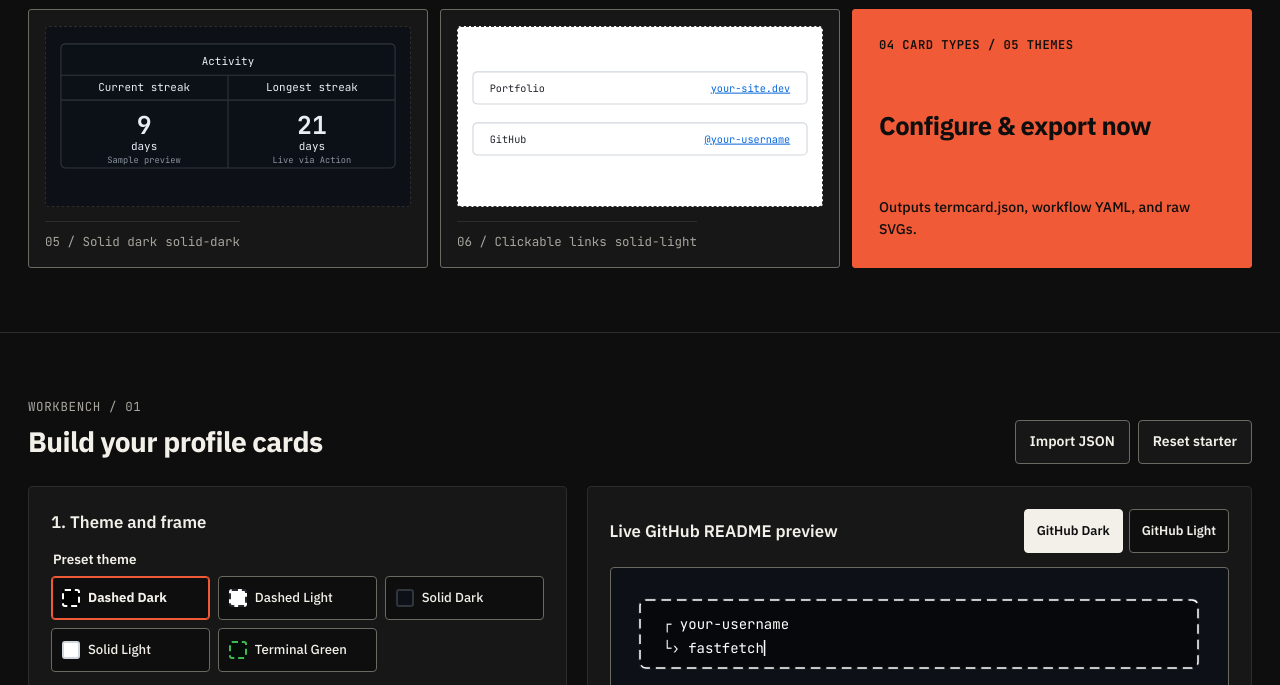
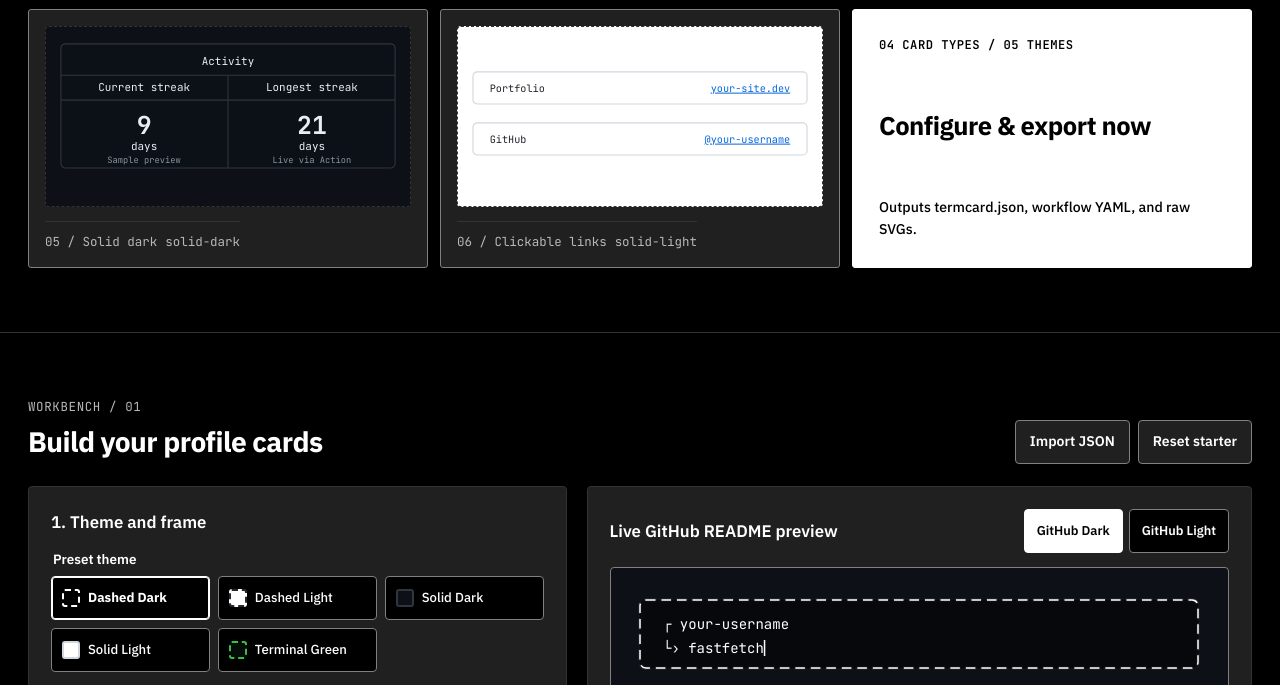
Before and after one commit to actions-marketplace-validations/bagasadh_termcard, a plain HTML site: page web/index.html in a window 1280 px wide. Shown: the part 669-1354 px from the top of the page. Drawn offline with Linux system fonts and the light colour scheme.

Commit message:
style(web): switch builder palette to monochrome #000000 #202020 #ffffff

```diff
--- a/web/styles.css
+++ b/web/styles.css
@@ -1,53 +1,53 @@
-/* Palette tokens verified against WCAG AA (4.5:1 text, 3:1 UI borders) in dark and light modes. */
+/* Monochrome palette (#000000, #202020, #ffffff) verified against WCAG AA in dark and light modes. */
 :root,
 [data-theme="dark"] {
-  --bg: #0e0e0e;
-  --surface: #171717;
-  --surface-2: #20201e;
-  --text: #f2f0e9;
-  --muted: #a8a59e;
-  --border: #6b6962;
-  --hairline: #2d2c29;
-  --accent: #f05a36;
-  --accent-hover: #ff704d;
-  --accent-ink: #0e0e0e;
-  --bone: #efede6;
-  --bone-ink: #141414;
-  --bone-muted: #4a4843;
-  --bone-border: #8a867d;
-  --focus: #f59e0b;
-  --status-bg: #0f2918;
-  --status-ink: #bbf7d0;
-  --status-border: #3fb950;
-  --error-bg: #361212;
-  --error-ink: #fecaca;
-  --error-border: #f87171;
-  --code-bg: #111110;
+  --bg: #000000;
+  --surface: #202020;
+  --surface-2: #2c2c2c;
+  --text: #ffffff;
+  --muted: #b8b8b8;
+  --border: #808080;
+  --hairline: #333333;
+  --accent: #ffffff;
+  --accent-hover: #e0e0e0;
+  --accent-ink: #000000;
+  --bone: #ffffff;
+  --bone-ink: #000000;
+  --bone-muted: #525252;
+  --bone-border: #767676;
+  --focus: #ffffff;
+  --status-bg: #202020;
+  --status-ink: #ffffff;
+  --status-border: #ffffff;
+  --error-bg: #ffffff;
+  --error-ink: #000000;
+  --error-border: #ffffff;
+  --code-bg: #121212;
 }
 
 [data-theme="light"] {
-  --bg: #f2f0e9;
-  --surface: #ffffff;
-  --surface-2: #e9e5da;
-  --text: #161614;
-  --muted: #52504a;
-  --border: #8a867d;
-  --hairline: #d4d0c5;
-  --accent: #c13211;
-  --accent-hover: #a1280c;
+  --bg: #ffffff;
+  --surface: #f4f4f4;
+  --surface-2: #e6e6e6;
+  --text: #000000;
+  --muted: #525252;
+  --border: #767676;
+  --hairline: #d6d6d6;
+  --accent: #202020;
+  --accent-hover: #000000;
   --accent-ink: #ffffff;
-  --bone: #141414;
-  --bone-ink: #f2f0e9;
-  --bone-muted: #b0ada5;
-  --bone-border: #6b6962;
-  --focus: #b82e0f;
-  --status-bg: #e7f6ec;
-  --status-ink: #0f4c25;
-  --status-border: #2f855a;
-  --error-bg: #fde8e8;
-  --error-ink: #7f1d1d;
-  --error-border: #c53030;
-  --code-bg: #f8f7f2;
+  --bone: #202020;
+  --bone-ink: #ffffff;
+  --bone-muted: #c2c2c2;
+  --bone-border: #8a8a8a;
+  --focus: #000000;
+  --status-bg: #f4f4f4;
+  --status-ink: #000000;
+  --status-border: #202020;
+  --error-bg: #000000;
+  --error-ink: #ffffff;
+  --error-border: #000000;
+  --code-bg: #f4f4f4;
 }
 
 *,
@@ -287,7 +287,23 @@ pre,
 }
 
 .btn-secondary-bone:hover {
-  background: rgba(128, 128, 128, 0.14);
+  background: rgba(128, 128, 128, 0.16);
+}
+
+.tile-brand .btn-primary {
+  background: var(--bone-ink);
+  color: var(--bone);
+  border-color: var(--bone-ink);
+}
+
+.tile-brand .btn-primary:hover {
+  background: #202020;
+  border-color: #202020;
+}
+
+[data-theme="light"] .tile-brand .btn-primary:hover {
+  background: #e0e0e0;
+  border-color: #e0e0e0;
 }
 
 .mobile-only {
@@ -487,7 +503,10 @@ pre,
   font-family: "Instrument Serif", Georgia, serif;
   font-style: italic;
   font-size: 1.18em;
-  color: var(--accent);
+  color: var(--text);
+  text-decoration: underline;
+  text-decoration-style: dashed;
+  text-underline-offset: 4px;
 }
 
 .editorial-foot {
```
